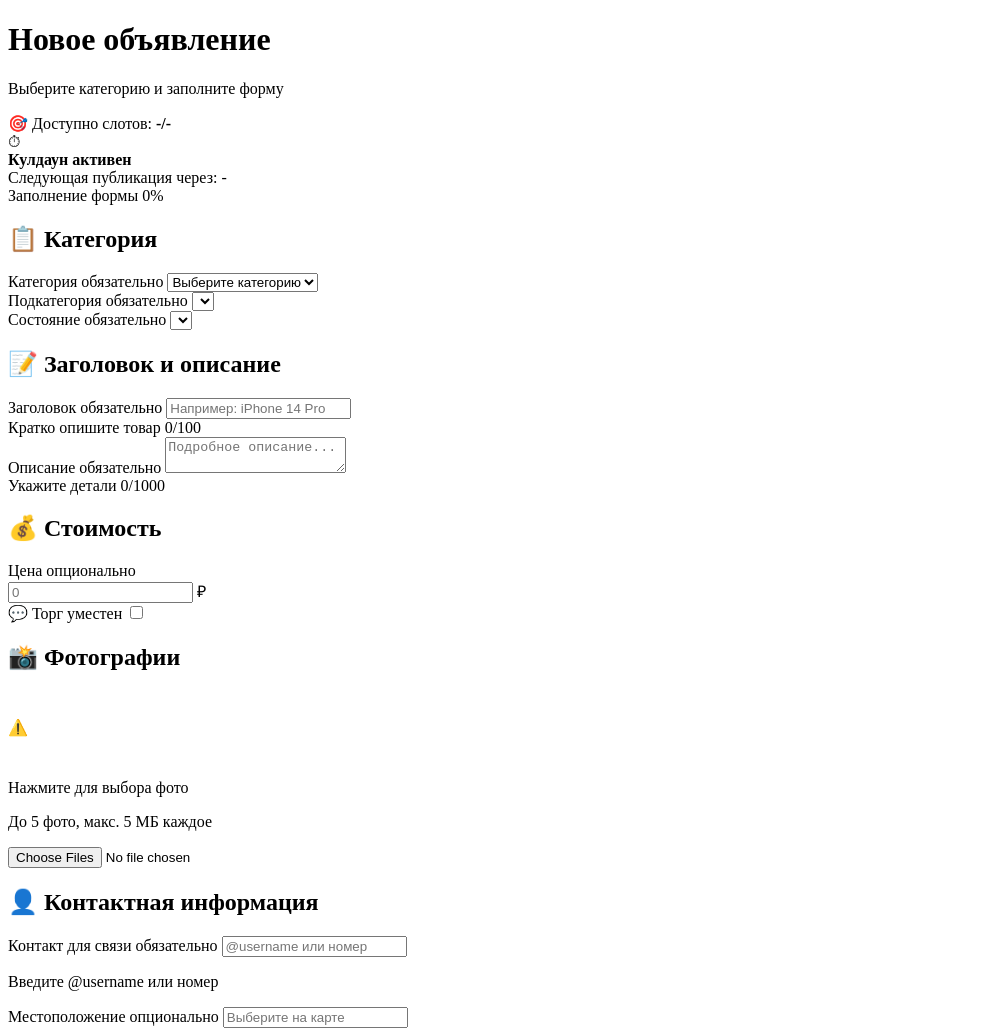
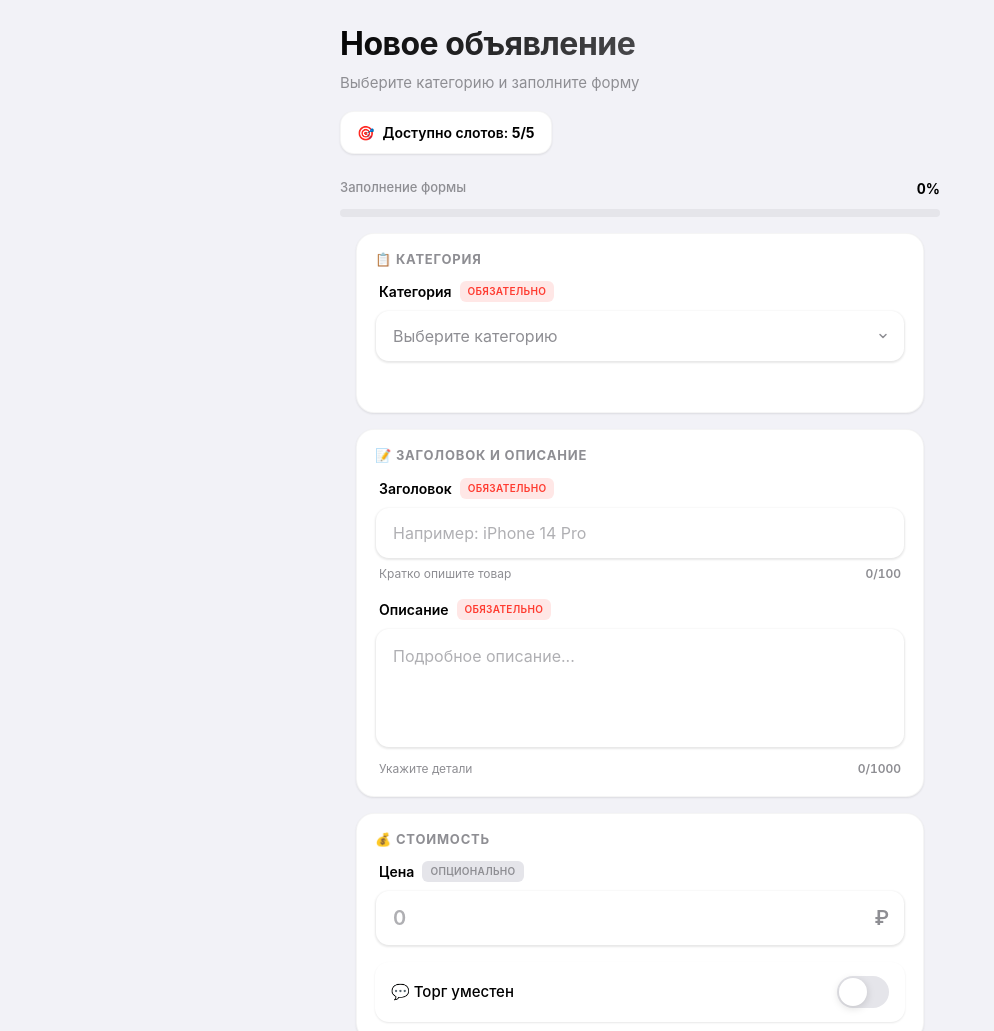
Before and after one commit to ousuo/adsdhsdhs-bot-front, a plain HTML site: page index.html in a window 1280 px wide. Shown: the top 1031 px of the page, without its empty margins (0-994 px from the left). Drawn offline with nearby package versions, Linux system fonts and the light colour scheme; no server answers.

Commit message:
Add files via upload

```diff
--- a/index.html
+++ b/index.html
@@ -10,6 +10,8 @@
     <script src="https://telegram.org/js/telegram-web-app.js"></script>
     <script src="https://unpkg.com/@lottiefiles/lottie-player@latest/dist/lottie-player.js"></script>
     <script id="yandex-maps"></script>
+  <script type="module" crossorigin src="./assets/index.Dtd_0g7h.js"></script>
+  <link rel="stylesheet" crossorigin href="./assets/style.Qc4m_1QU.css">
 </head>
 <body>
     <div id="app">
@@ -226,6 +228,6 @@
         </div>
     </div>
 
-    <script type="module" src="/src/main.ts"></script>
+
 </body>
 </html>
```
